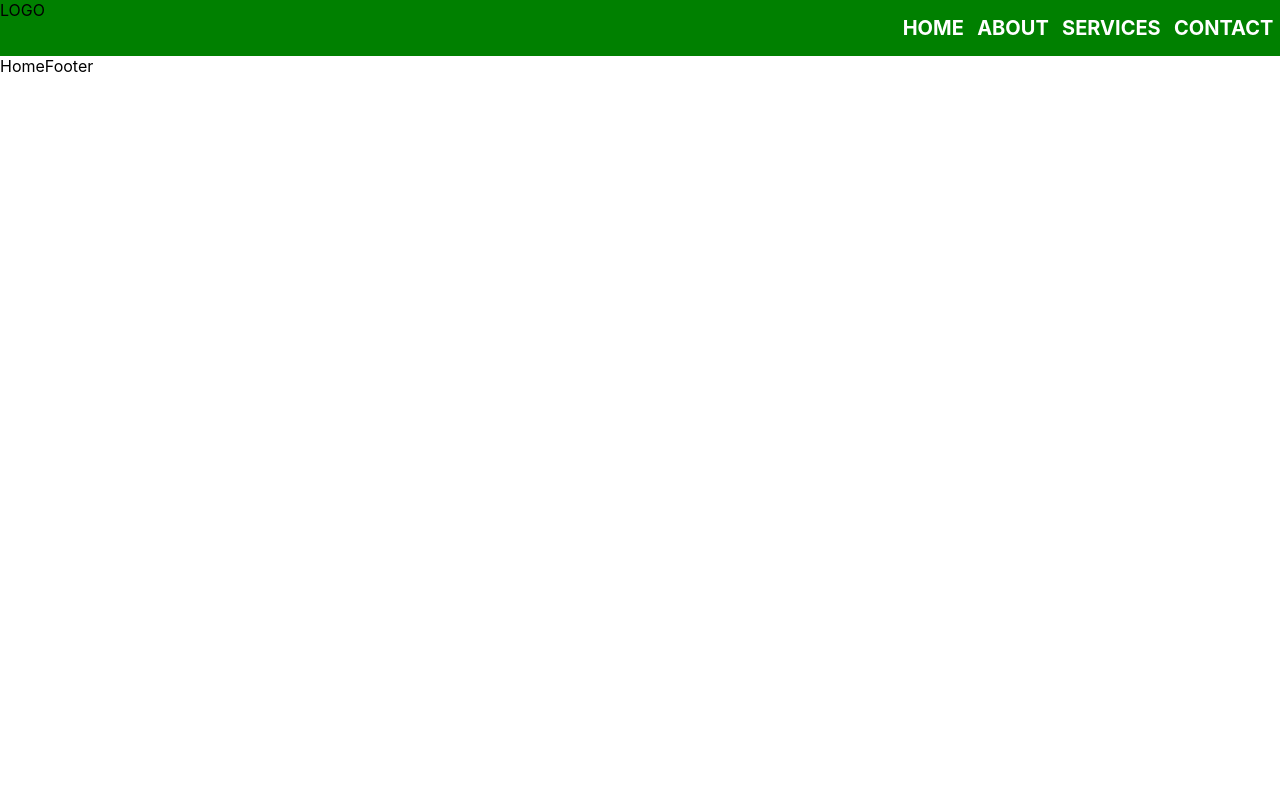
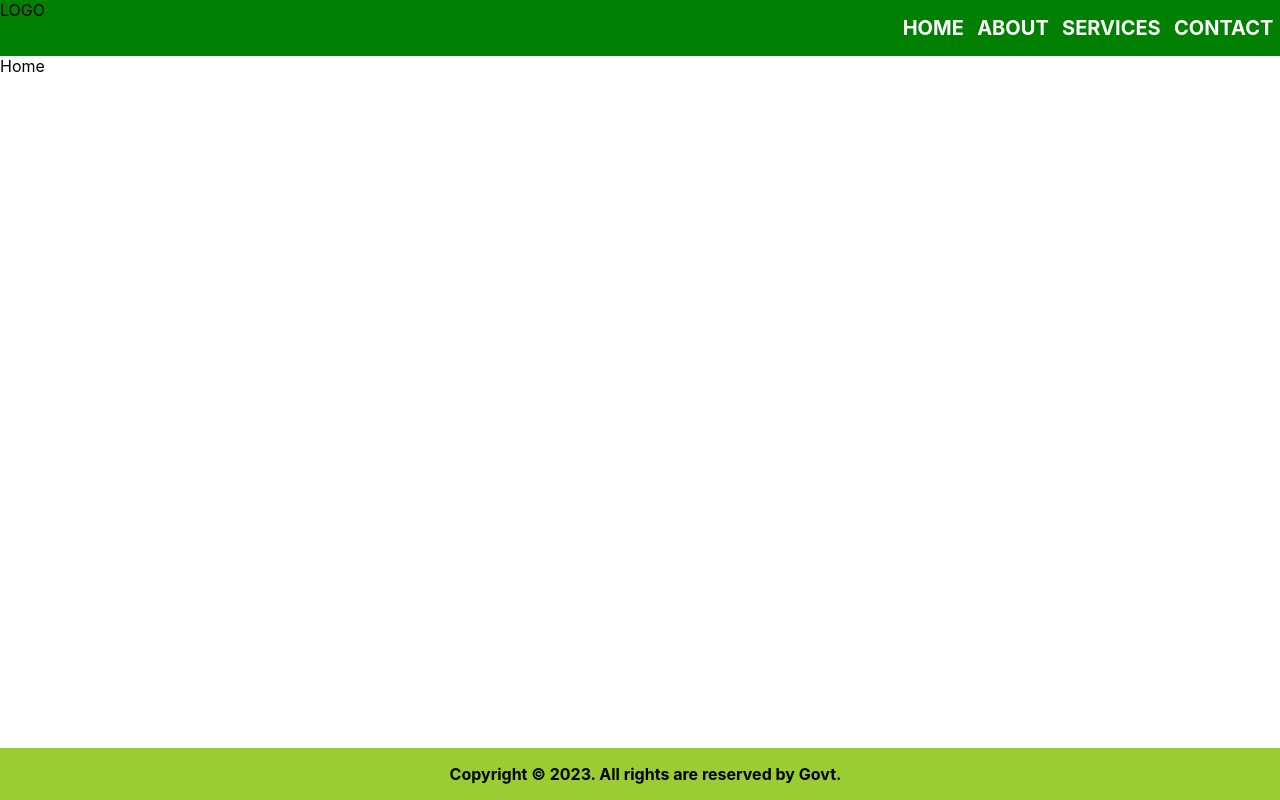
Before and after one commit to raihan-mahmud-talukder/govt-project, a React (Create React App) app: page / in a window 1280 px wide. Built offline with nearby package versions, Linux system fonts and the light colour scheme.

Commit message:
styling footer

```diff
--- a/src/Components/Footer.jsx
+++ b/src/Components/Footer.jsx
@@ -1,7 +1,7 @@
 export const Footer = () => {
     return (
-        <>
-            Footer
-        </>
+        <footer>
+            Copyright &copy; 2023. All rights are reserved by Govt.
+        </footer>
     )
 }
--- a/src/index.css
+++ b/src/index.css
@@ -52,3 +52,14 @@ menu ul li a {
 menu ul li a:hover {
   color: black;
 }
+
+footer {
+  text-align: center;
+  background: yellowgreen;
+  position: absolute;
+  bottom: 0;
+  width: 98.35%;
+  padding: 1rem;
+  font-size: 1rem;
+  font-weight: bold;
+}
```
